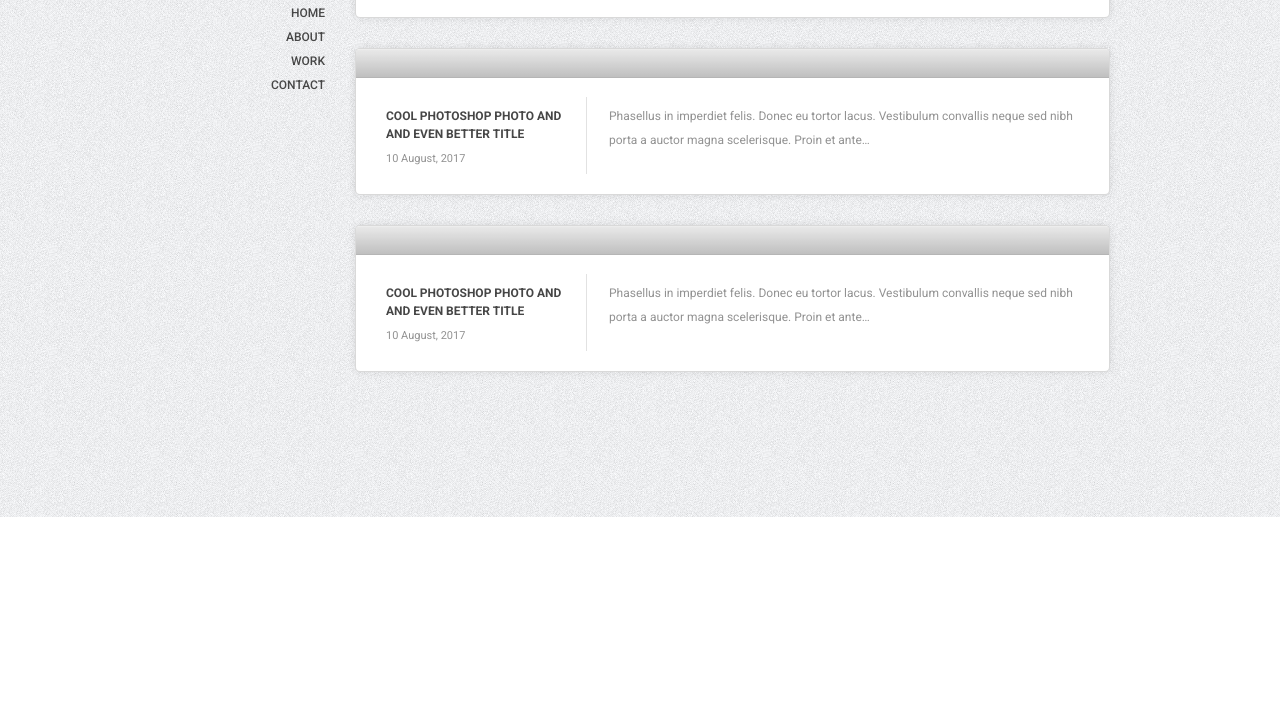
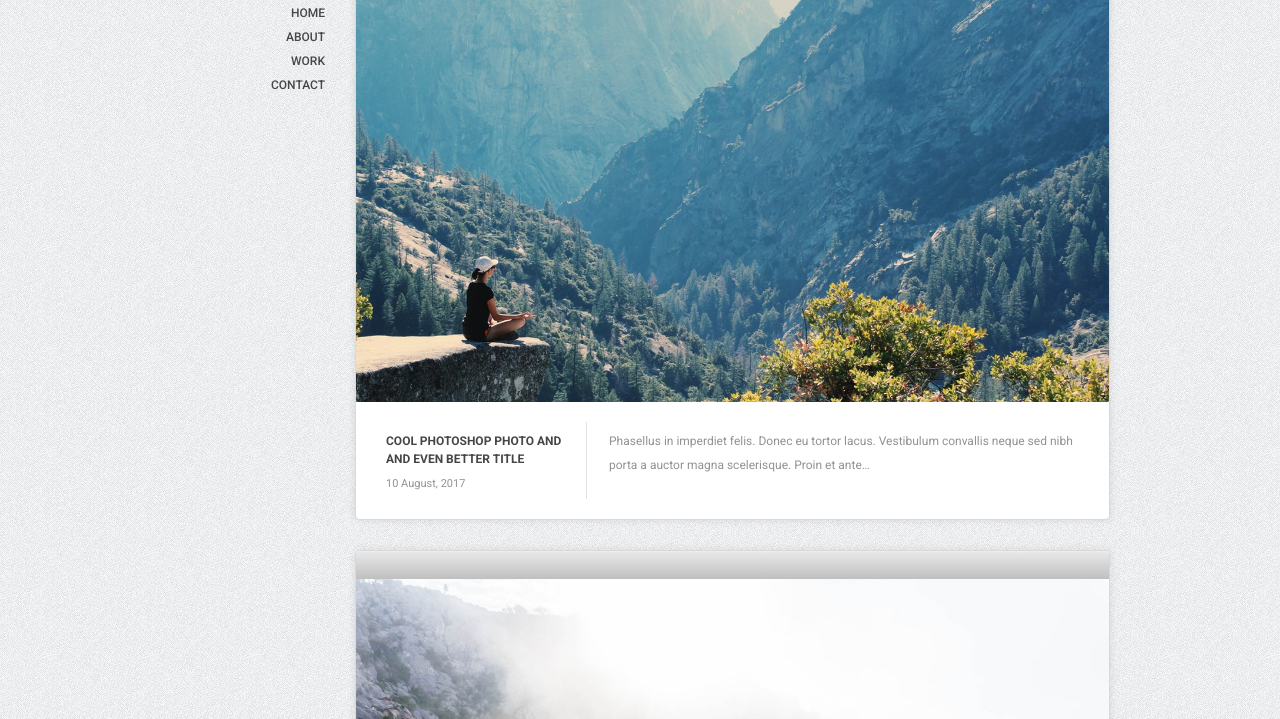
Before and after one commit to alexnesterov/photo_react, a Gatsby site: page / in a window 1280 px wide. Shown: the part 283-1002 px from the top of the page. Before the commit the page ends 800 px from the top, so only its background shows below. Built offline with nearby package versions, Linux system fonts and the light colour scheme; Gatsby itself is replaced by a stand-in of ours.

Commit message:
Add display post images with gatsby-image support

```diff
--- a/src/components/Post.js
+++ b/src/components/Post.js
@@ -2,6 +2,8 @@ import React from 'react';
 import styled from 'styled-components';
 
 import { _media, _color } from '../base/constants';
+
+import Img from 'gatsby-image';
 
 /**
  * Styled Components
@@ -25,7 +27,7 @@ const PostHeader = styled.div`
   box-shadow: inset 0 1px 0 rgba(255, 255, 255, 0.15), 0 1px 0 #adadad;
 `;
 
-const PostPoster = styled.img`
+const PostPoster = styled(Img)`
   display: block;
   max-width: 100%;
 `;
@@ -71,7 +73,7 @@ const Post = ({ post }) => {
   return (
     <PostBlock>
       <PostHeader />
-      <PostPoster src="" alt="" />
+      <PostPoster fluid={post.frontmatter.image.childImageSharp.fluid} alt="" />
       <PostMain>
         <PostHead>
           <PostTitle>{post.frontmatter.title}</PostTitle>
--- a/src/content/work/work001.md
+++ b/src/content/work/work001.md
@@ -1,6 +1,7 @@
 ---
 title: "COOL PHOTOSHOP PHOTO AND AND EVEN BETTER TITLE"
 date: "2017-08-10"
+image: "../../images/post001.jpeg"
 ---
 
 Phasellus in imperdiet felis. Donec eu tortor lacus. Vestibulum convallis neque sed nibh porta a auctor magna scelerisque. Proin et ante turpis. Mauris non orci non lorem tincidunt condimentum sit amet ac diam. Aenean ut ligula non orci tempor feugiat.
--- a/src/content/work/work002.md
+++ b/src/content/work/work002.md
@@ -1,6 +1,7 @@
 ---
 title: "COOL PHOTOSHOP PHOTO AND AND EVEN BETTER TITLE"
-date: "2017-08-10"
+date: "2017-08-11"
+image: "../../images/post002.jpeg"
 ---
 
 Phasellus in imperdiet felis. Donec eu tortor lacus. Vestibulum convallis neque sed nibh porta a auctor magna scelerisque. Proin et ante turpis. Mauris non orci non lorem tincidunt condimentum sit amet ac diam. Aenean ut ligula non orci tempor feugiat.
--- a/src/content/work/work003.md
+++ b/src/content/work/work003.md
@@ -1,6 +1,7 @@
 ---
 title: "COOL PHOTOSHOP PHOTO AND AND EVEN BETTER TITLE"
-date: "2017-08-10"
+date: "2017-08-12"
+image: "../../images/post003.jpeg"
 ---
 
 Phasellus in imperdiet felis. Donec eu tortor lacus. Vestibulum convallis neque sed nibh porta a auctor magna scelerisque. Proin et ante turpis. Mauris non orci non lorem tincidunt condimentum sit amet ac diam. Aenean ut ligula non orci tempor feugiat.
--- a/src/pages/index.js
+++ b/src/pages/index.js
@@ -26,6 +26,13 @@ export const query = graphql`
           frontmatter {
             title
             date(formatString: "DD MMMM, YYYY")
+            image {
+              childImageSharp {
+                fluid {
+                  ...GatsbyImageSharpFluid
+                }
+              }
+            }
           }
           excerpt
         }
```
Also changed, not shown: src/images/post001.jpeg (renamed from static/assets/post001.jpeg).
